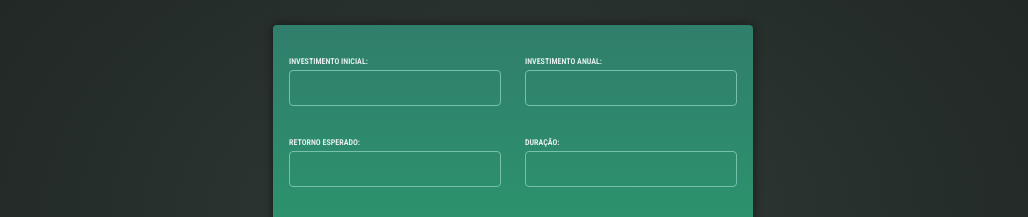
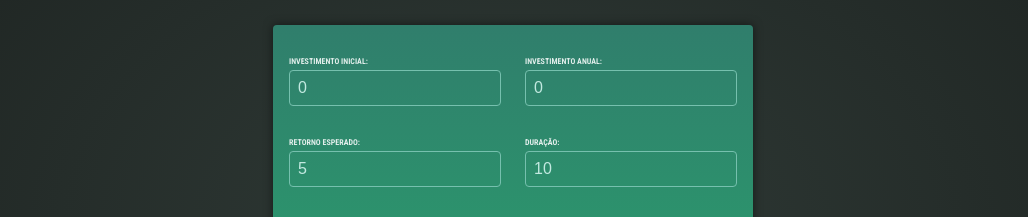
Before and after one commit to 0064558/angular-investment-calculator, an Angular app: page / in a window 1280 px wide. Shown: the part 201-418 px from the top of the page, without its empty margins (127-1155 px from the left). Built offline with nearby package versions, Linux system fonts and the light colour scheme.

Commit message:
feat: implement investment calculation logic and user input handling

```diff
--- a/src/app/app.component.html
+++ b/src/app/app.component.html
@@ -1,2 +1,2 @@
 <app-header></app-header>
-<app-user-input/>
+<app-user-input (calculate)="onCalculateInvestmentResults($event)"/>
--- a/src/app/app.component.ts
+++ b/src/app/app.component.ts
@@ -1,6 +1,7 @@
 import { Component } from '@angular/core';
 import { HeaderComponent } from "./header/header.component";
 import { UserInputComponent } from "./user-input/user-input.component";
+import { type InvestmentInput } from "./investment-input.model";
 
 @Component({
   selector: 'app-root',
@@ -8,4 +9,28 @@ import { UserInputComponent } from "./user-input/user-input.component";
   templateUrl: './app.component.html',
   imports: [HeaderComponent, UserInputComponent],
 })
-export class AppComponent {}
+export class AppComponent {
+  onCalculateInvestmentResults(data : InvestmentInput) {
+      const {initialInvestment, annualInvestment, expectedReturn, duration} = data;
+        const annualData = [];
+        let investmentValue = initialInvestment;
+
+        for (let i = 0; i < duration; i++) {
+          const year = i + 1;
+          const interestEarnedInYear = investmentValue * (expectedReturn / 100);
+          investmentValue += interestEarnedInYear + annualInvestment;
+          const totalInterest =
+            investmentValue - annualInvestment * year - initialInvestment;
+          annualData.push({
+            year: year,
+            interest: interestEarnedInYear,
+            valueEndOfYear: investmentValue,
+            annualInvestment: annualInvestment,
+            totalInterest: totalInterest,
+            totalAmountInvested: initialInvestment + annualInvestment * year,
+          });
+        }
+
+        console.log(annualData);
+  }
+}
--- /dev/null
+++ b/src/app/investment-input.model.ts
@@ -0,0 +1,6 @@
+export type InvestmentInput = {
+  initialInvestment: number;
+  annualInvestment: number;
+  expectedReturn: number;
+  duration: number;
+};
--- a/src/app/user-input/user-input.component.html
+++ b/src/app/user-input/user-input.component.html
@@ -1,25 +1,25 @@
-<form action="">
+<form (ngSubmit)="onSubmit()">
     <div class="input-group">
         <p>
             <label for="initial-investment">Investimento Inicial: </label>
-            <input id="inicial-investment" type="number" />
+            <input id="inicial-investment" name="initial-investment" type="number" [(ngModel)]="enteredInitialInvestment" />
         </p>
 
         <p>
             <label for="annual-investment">Investimento Anual: </label>
-            <input id="annual-investment" type="number" />
+            <input id="annual-investment" name="annual-investment" type="number" [(ngModel)]="enteredAnnualInvestment" />
         </p>
     </div>
 
     <div class="input-group">
         <p>
             <label for="expected-investment">Retorno Esperado: </label>
-            <input id="expected-investment" type="number" />
+            <input id="expected-investment" name="expected-investment" type="number" [(ngModel)]="enteredExpectedInvestment" />
         </p>
 
         <p>
             <label for="duration">Duração: </label>
-            <input id="duration" type="number" />
+            <input id="duration" name="duration" type="number" [(ngModel)]="enteredDuration" />
         </p>
     </div>
     <p><button type="submit">Calcular</button></p>
--- a/src/app/user-input/user-input.component.ts
+++ b/src/app/user-input/user-input.component.ts
@@ -1,12 +1,29 @@
-import { Component } from '@angular/core';
+import { Component, EventEmitter, Output } from '@angular/core';
+import { FormsModule } from '@angular/forms';
+import { type InvestmentInput } from '../investment-input.model';
 
 @Component({
   selector: 'app-user-input',
   standalone: true,
-  imports: [],
+  imports: [FormsModule],
   templateUrl: './user-input.component.html',
   styleUrl: './user-input.component.css'
 })
 export class UserInputComponent {
 
+  @Output() calculate = new EventEmitter<InvestmentInput>();
+
+  enteredInitialInvestment: number = 0;
+  enteredAnnualInvestment: number = 0;
+  enteredExpectedInvestment: number = 5;
+  enteredDuration: number = 10;
+
+  onSubmit() {
+    this.calculate.emit({
+      initialInvestment: this.enteredInitialInvestment,
+      annualInvestment: this.enteredAnnualInvestment,
+      expectedReturn: this.enteredExpectedInvestment,
+      duration: this.enteredDuration
+    });
+  }
 }
```
